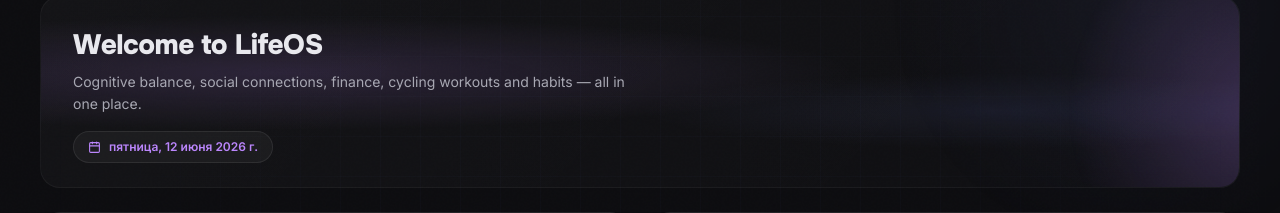
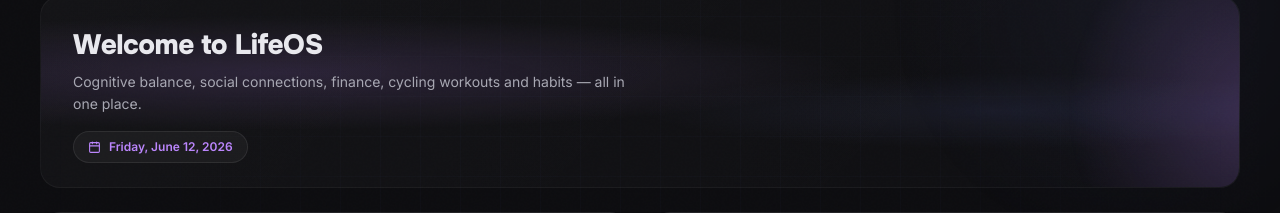
Before and after one commit to m0rvey/lifeos, a React (Vite) app: page /hub in a window 1280 px wide. Shown: the part 84-297 px from the top of the page. Built offline with nearby package versions, Linux system fonts and the light colour scheme.

Commit message:
fix: sync favicon with Lucide Leaf, localize date formatting, capitalize weekday names in EN and RU

```diff
--- a/src/cognitive/helpers.ts
+++ b/src/cognitive/helpers.ts
@@ -108,7 +108,8 @@ export function formatDate(iso: string): string {
     }
 
     if (isNaN(parsed.getTime())) return '';
-    const locale = typeof navigator !== 'undefined' ? navigator.language : 'ru-RU';
+    const lang = getCurrentLanguage();
+    const locale = lang === 'en' ? 'en-US' : 'ru-RU';
     return parsed.toLocaleDateString(locale, {
       day: 'numeric',
       month: 'long',
@@ -121,7 +122,8 @@ export function formatDate(iso: string): string {
 }
 
 export function formatCurrency(amount: number): string {
-  const locale = typeof navigator !== 'undefined' ? navigator.language : 'ru-RU';
+  const lang = getCurrentLanguage();
+  const locale = lang === 'en' ? 'en-US' : 'ru-RU';
   return new Intl.NumberFormat(locale, {
     style: 'currency',
     currency: 'RUB',
--- a/src/modules/hub/HubPage.tsx
+++ b/src/modules/hub/HubPage.tsx
@@ -25,17 +25,19 @@ import {
 export default function HubPage() {
   const { data } = useData();
   const navigate = useNavigate();
-  const { t } = useI18n();
+  const { t, lang } = useI18n();
 
-  // Current date in Russian format
+  // Current date in selected language format with capitalized weekday
   const formattedDate = useMemo(() => {
-    return new Date().toLocaleDateString('ru-RU', {
+    const locale = lang === 'ru' ? 'ru-RU' : 'en-US';
+    const dateStr = new Date().toLocaleDateString(locale, {
       weekday: 'long',
       day: 'numeric',
       month: 'long',
       year: 'numeric',
     });
-  }, []);
+    return dateStr.charAt(0).toUpperCase() + dateStr.slice(1);
+  }, [lang]);
 
   // 1. Tasks Data
   const activeTasks = useMemo(() => {
--- a/src/modules/reflect/HabitsPage.tsx
+++ b/src/modules/reflect/HabitsPage.tsx
@@ -326,10 +326,11 @@ export default function HabitsPage() {
                 </th>
                 {last7Days.map((date) => {
                   const dayNum = new Date(date).getDate();
-                  const weekday = new Date(date).toLocaleDateString(
+                  const rawWeekday = new Date(date).toLocaleDateString(
                     lang === 'en' ? 'en-US' : 'ru-RU',
                     { weekday: 'short' }
                   );
+                  const weekday = rawWeekday.charAt(0).toUpperCase() + rawWeekday.slice(1);
                   return (
                     <th key={date} style={{ width: '60px', textAlign: 'center' }}>
                       <span className="habits-table-weekday">{weekday}</span>
```
Also changed, not shown: public/favicon.svg.
